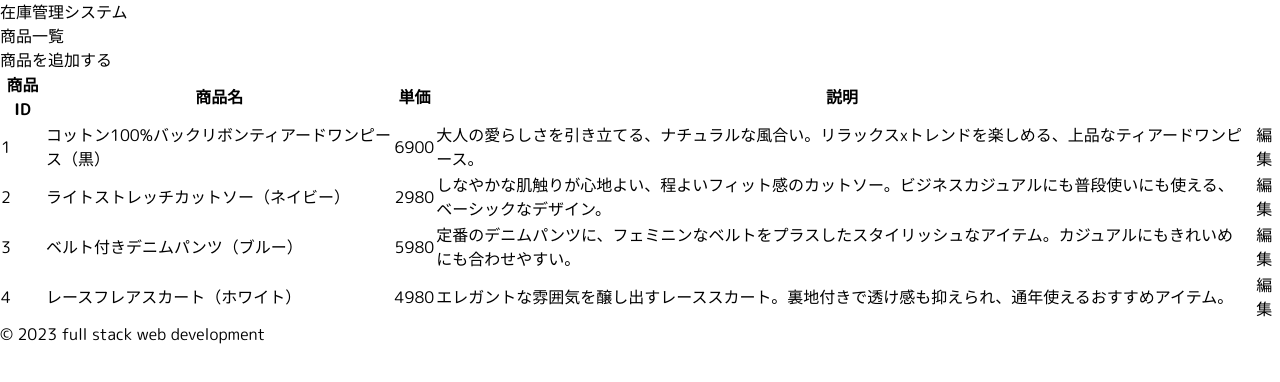
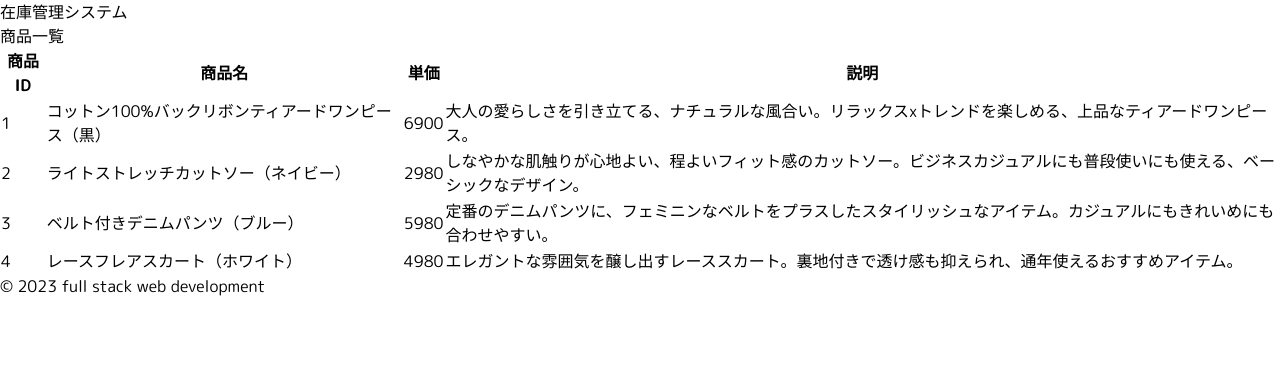
Before and after one commit to ot-nemoto/full-stack-web-development-frontend, a Next.js app: page /inventory/products in a window 1280 px wide. Shown: the top 382 px of the page. Built offline with nearby package versions, Linux system fonts and the light colour scheme; data requests are answered from the project's data file.

Commit message:
今使わない不要なボタン等を画面から削除

```diff
--- a/src/components/ProductList.tsx
+++ b/src/components/ProductList.tsx
@@ -12,9 +12,6 @@ export default async function ProductList() {
   return (
     <main className="flex-grow p-4">
       <h2 className="text-2xl font-bold mb-4">商品一覧</h2>
-      <button className="bg-green-500 text-white py-2 px-4 rounded mb-4 ml-1">
-        商品を追加する
-      </button>
       <table className="min-w-full bg-white border border-gray-200">
         <thead>
           <tr className="bg-gray-200 text-black">
@@ -22,7 +19,6 @@ export default async function ProductList() {
             <th className="py-2 px-4 border-b">商品名</th>
             <th className="py-2 px-4 border-b">単価</th>
             <th className="py-2 px-4 border-b">説明</th>
-            <th className="py-2 px-4 border-b"></th>
           </tr>
         </thead>
         <tbody>
@@ -32,11 +28,6 @@ export default async function ProductList() {
               <td className="py-2 px-4 border-b">{product.name}</td>
               <td className="py-2 px-4 border-b">{product.price}</td>
               <td className="py-2 px-4 border-b">{product.description}</td>
-              <td className="py-2 px-4 border-b">
-                <button className="bg-blue-500 text-white py-1 px-3 rounded mr-2">
-                  編集
-                </button>
-              </td>
             </tr>
           ))}
         </tbody>
```
